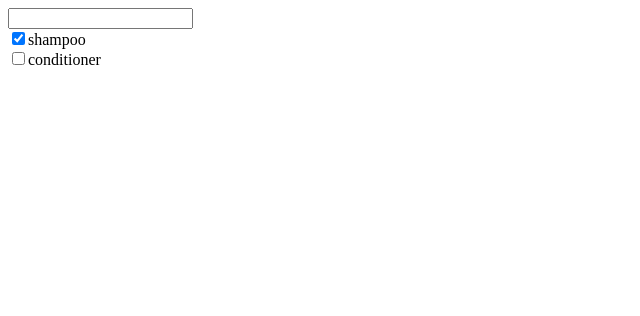
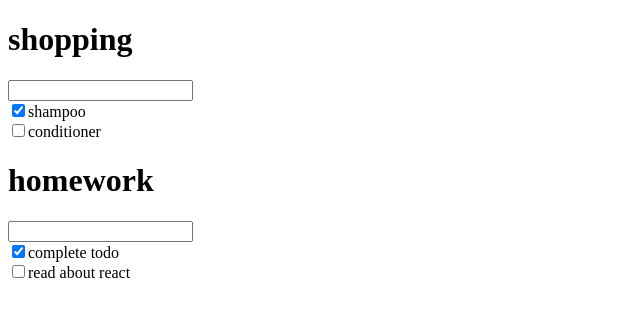
Before and after one commit to Bhanuteja74/todo-react, a React (Vite) app: page / in a window 1280 px wide. Shown: the top 316 px of the page, without its empty margins (0-640 px from the left). Built offline with nearby package versions, Linux system fonts and the light colour scheme.

Commit message:
Renders multiple list of todos add item items into to list and change state of item

```diff
--- a/src/App.jsx
+++ b/src/App.jsx
@@ -3,12 +3,13 @@ import { Component } from "react";
 class Item extends Component {
   constructor(props) {
     super(props);
+    this.handleChange = this.handleChange.bind(this);
   }
 
-  handleChange = (event) => {
-    const { onchange, todo } = this.props;
-    onchange(todo.taskId, !todo.done);
-  };
+  handleChange(event) {
+    const { onChange, todo } = this.props;
+    onChange(todo.taskId, !todo.done);
+  }
 
   render() {
     return (
@@ -28,18 +29,20 @@ class Input extends Component {
   constructor(props) {
     super(props);
     this.state = { value: "" };
+    this.handleChange = this.handleChange.bind(this);
+    this.handleKeyDown = this.handleKeyDown.bind(this);
   }
 
-  handleChange = (event) => {
+  handleChange(event) {
     this.setState({ value: event.target.value });
-  };
+  }
 
-  handleKeyDown = (event) => {
+  handleKeyDown(event) {
     if (event.key === "Enter" && event.target.value !== "") {
       this.props.onkeydown(this.state.value);
       this.setState({ value: "" });
     }
-  };
+  }
 
   render() {
     return (
@@ -56,39 +59,36 @@ class Input extends Component {
 class Todos extends Component {
   constructor(props) {
     super(props);
-    this.state = {
-      todos: [
-        { todo: "shampoo", done: true, taskId: 1 },
-        { todo: "conditioner", done: false, taskId: 2 },
-      ],
-      nextId: 3,
-    };
+    this.onToggle = this.onToggle.bind(this);
+    this.addItem = this.addItem.bind(this);
   }
 
-  onToggle = (taskId, done) => {
-    this.setState((old) => ({
-      todos: old.todos.map((todo) =>
-        todo.taskId === taskId ? { ...todo, done } : todo
-      ),
-    }));
-  };
+  onToggle(taskId, done) {
+    const { todos } = this.props;
+    const newTodos = todos.todos.map((todo) =>
+      todo.taskId === taskId ? { ...todo, done } : todo
+    );
 
-  addItem = (todo) => {
-    this.setState((old) => {
-      const newTodo = { todo, done: false, taskId: old.nextId };
-      return {
-        todos: [...old.todos, newTodo],
-        nextId: old.nextId + 1,
-      };
-    });
-  };
+    this.props.onChange(todos.listName, newTodos, todos.nextId);
+  }
+
+  addItem(todo) {
+    const { todos } = this.props;
+
+    const newTodo = { todo, done: false, taskId: todos.nextId };
+    const newTodos = [...this.props.todos.todos, newTodo];
+    const nextId = this.props.todos.nextId + 1;
+
+    this.props.onChange(todos.listName, newTodos, nextId + 1);
+  }
 
   render() {
     return (
       <div>
+        <h1>{this.props.todos.listName}</h1>
         <Input onkeydown={this.addItem} />
-        {this.state.todos.map((todo) => (
-          <Item key={todo.taskId} todo={{ ...todo }} onchange={this.onToggle} />
+        {this.props.todos.todos.map((todo) => (
+          <Item key={todo.taskId} todo={{ ...todo }} onChange={this.onToggle} />
         ))}
       </div>
     );
@@ -98,10 +98,44 @@ class Todos extends Component {
 class App extends Component {
   constructor(props) {
     super(props);
+    this.state = {
+      listOfTodos: [
+        {
+          listName: "shopping",
+          todos: [
+            { todo: "shampoo", done: true, taskId: 1 },
+            { todo: "conditioner", done: false, taskId: 2 },
+          ],
+          nextId: 3,
+        },
+        {
+          listName: "homework",
+          todos: [
+            { todo: "complete todo", done: true, taskId: 1 },
+            { todo: "read about react", done: false, taskId: 2 },
+          ],
+          nextId: 3,
+        },
+      ],
+    };
+
+    this.handleUpdate = this.handleUpdate.bind(this);
+  }
+
+  handleUpdate(listName, todos, nextId) {
+    this.setState((old) => ({
+      listOfTodos: old.listOfTodos.map((todoList) =>
+        todoList.listName === listName
+          ? { ...todoList, todos, nextId }
+          : todoList
+      ),
+    }));
   }
 
   render() {
-    return <Todos />;
+    return this.state.listOfTodos.map((list) => (
+      <Todos key={list.listName} todos={list} onChange={this.handleUpdate} />
+    ));
   }
 }
 
```
Also changed, not shown: 1 other file (tests, documents, lock files or other folders).
